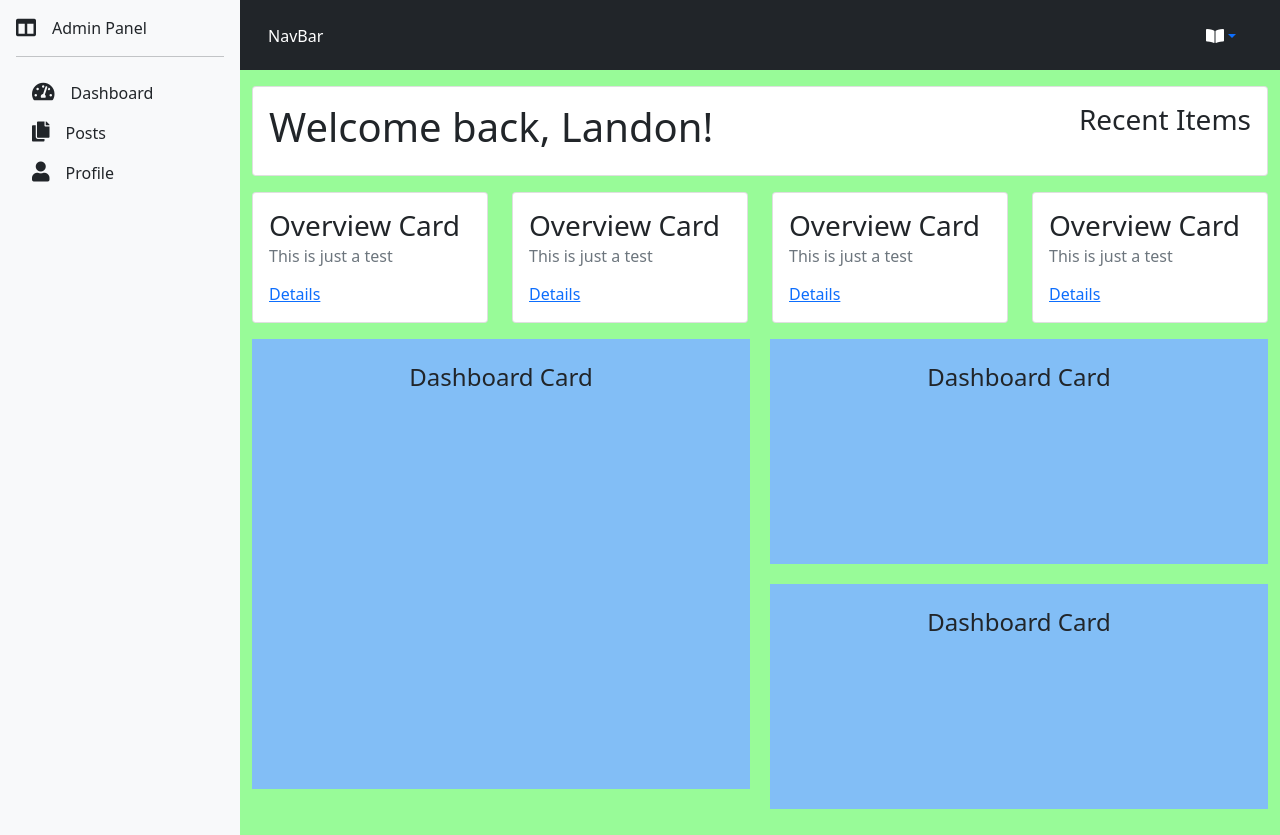
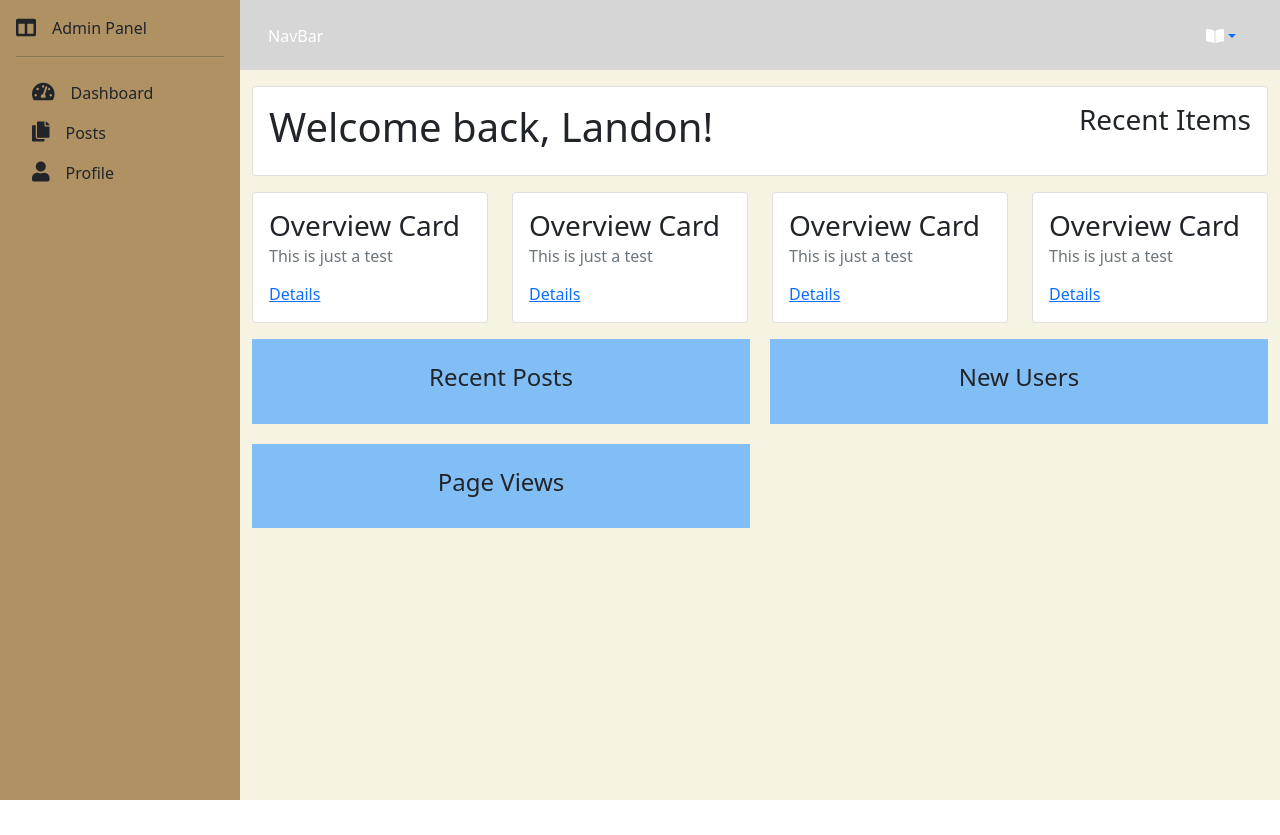
Before and after one commit to IslandTeki18/islandteki_blogadmin, a React (Create React App) app: page /dashboard in a window 1280 px wide. After the commit the page ends 800 px from the top, so only its background shows below. Built offline with nearby package versions, Linux system fonts and the light colour scheme.

Commit message:
color theme and redux packages

```diff
--- a/package.json
+++ b/package.json
@@ -6,12 +6,17 @@
     "@testing-library/jest-dom": "^5.11.4",
     "@testing-library/react": "^11.1.0",
     "@testing-library/user-event": "^12.1.10",
+    "axios": "^0.21.4",
     "bootstrap": "^5.1.0",
+    "moment": "^2.29.1",
     "react": "^17.0.2",
     "react-bootstrap": "^2.0.0-beta.6",
     "react-dom": "^17.0.2",
+    "react-redux": "^7.2.5",
     "react-router-dom": "^5.3.0",
     "react-scripts": "4.0.3",
+    "redux-devtools-extension": "^2.13.9",
+    "redux-thunk": "^2.3.0",
     "sass": "^1.39.2",
     "web-vitals": "^1.0.1"
   },
--- a/src/app/header/Header.jsx
+++ b/src/app/header/Header.jsx
@@ -7,7 +7,7 @@ import { POSTS } from "../../utils/dropDownLists";
 const Header = () => {
     return (
         <header className="dkHeader">
-            <div className="px-3 py-3 bg-dark text-white">
+            <div className="px-3 py-3 text-white">
                 <div className="container">
                     <div className="d-flex flex-wrap align-items-center justify-content-center justify-content-lg-start">
                         <Link
--- a/src/app/header/Header.scss
+++ b/src/app/header/Header.scss
@@ -1,3 +1,7 @@
+@import "../../variables.scss";
+
 .dkHeader {
     grid-area: header;
+    background-color: $secondary-800;
+    color: #000000;
 }
--- a/src/app/sidebar/Sidebar.jsx
+++ b/src/app/sidebar/Sidebar.jsx
@@ -5,7 +5,7 @@ import { sideBarItems } from "../../utils/sideBarItems";
 const Sidebar = () => {
     return (
         <div className="dkSidebar">
-            <div className="d-flex flex-column flex-shrink-0 p-3 bg-light h-100">
+            <div className="d-flex flex-column flex-shrink-0 p-3 h-100">
                 <Link
                     to="/"
                     className="d-flex align-items-center mb-3 mb-md-0 me-md-auto link-dark text-decoration-none"
--- a/src/app/sidebar/Sidebar.scss
+++ b/src/app/sidebar/Sidebar.scss
@@ -1,5 +1,8 @@
+@import "../../variables.scss";
+
 .dkSidebar {
     grid-area: sidenav;
+    background-color: $primary;
 
     .snIcon {
         font-size: 20px;
--- a/src/components/dashboardCard/DashboardCard.jsx
+++ b/src/components/dashboardCard/DashboardCard.jsx
@@ -1,10 +1,11 @@
 import React from "react";
 import "./DashboardCard.scss";
 
-const DashboardCard = () => {
+const DashboardCard = (props) => {
     return (
         <div className="dkDashboardCard">
-            <h4>Dashboard Card</h4>
+            <h4>{props.title}</h4>
+            {props.children}
         </div>
     );
 };
--- a/src/components/dashboardCard/DashboardCard.scss
+++ b/src/components/dashboardCard/DashboardCard.scss
@@ -10,15 +10,3 @@
     box-sizing: border-box;
     height: auto;
 }
-
-.dkDashboardCard:first-child {
-    height: 450px;
-}
-
-.dkDashboardCard:nth-child(2) {
-    height: 225px;
-}
-
-.dkDashboardCard:nth-child(3) {
-    height: 225px;
-}
--- a/src/components/routes/Routes.scss
+++ b/src/components/routes/Routes.scss
@@ -1,4 +1,6 @@
+@import "../../variables.scss";
+
 .dkRoutes {
     grid-area: main;
-    background-color: palegreen;
+    background-color: $secondary;
 }
--- /dev/null
+++ b/src/variables.scss
@@ -0,0 +1,37 @@
+$primary: #af9164;
+$secondary: #f7f3e3;
+$info: #b3b6b7;
+$success: #299035;
+$warning: #ff5c21;
+$danger: #bc2402;
+$dark: #2b2118;
+
+$theme-colors: (
+    "primary": $primary,
+    "secondary": $secondary,
+    "success": $success,
+    "info": $info,
+    "warning": $warning,
+    "danger": $danger,
+    "dark": $dark,
+);
+
+$primary-100: #c8b393;
+$primary-200: #c1a986;
+$primary-300: #baa078;
+$primary-400: #b3966b;
+$primary-500: #af9164;
+$primary-600: #a28253;
+$primary-700: #94774c;
+$primary-800: #876d45;
+$primary-900: #79623e;
+
+$secondary-100: #ffffff;
+$secondary-200: #ffffff;
+$secondary-300: #ffffff;
+$secondary-400: #ffffff;
+$secondary-500: #f7f3e3;
+$secondary-600: #ebebeb;
+$secondary-700: #e0e0e0;
+$secondary-800: #d6d6d6;
+$secondary-900: #cccccc;
--- a/src/views/dashboardView/DashboardView.jsx
+++ b/src/views/dashboardView/DashboardView.jsx
@@ -53,9 +53,9 @@ const DashboardView = () => {
     function renderDashboardCards() {
         return (
             <div className="py-3 main-cards">
-                <DashboardCard />
-                <DashboardCard />
-                <DashboardCard />
+                <DashboardCard title="Recent Posts" />
+                <DashboardCard title="Page Views" />
+                <DashboardCard title="New Users" />
             </div>
         );
     }
```
Also changed, not shown: src/app/store.js (+32 -0 lines), 1 other file (tests, documents, lock files or other folders).
